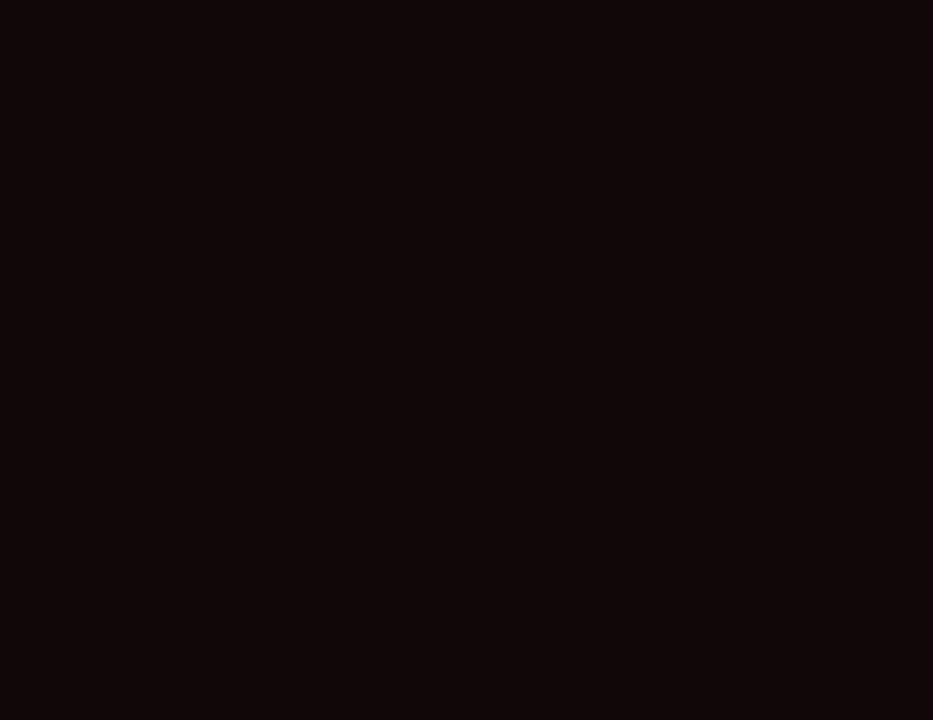
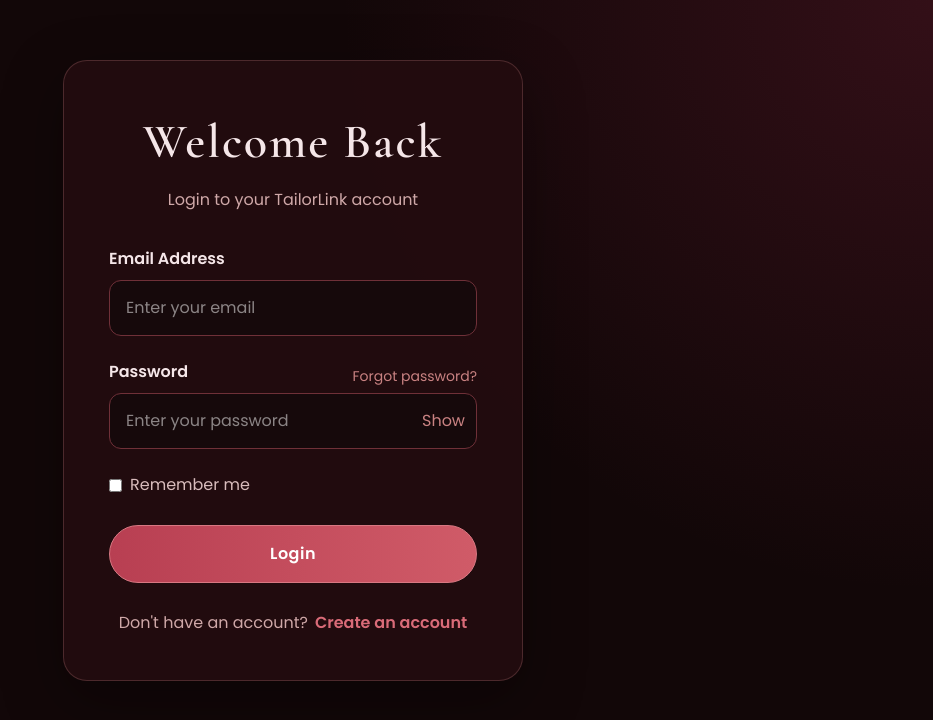
Before and after one commit to Nikini-Thathsarani/TailorLink, a React (Vite) app: page /login in a window 1280 px wide. Before the commit this address had no page. Shown: the top 720 px of the page, without its empty margins (347-1280 px from the left). Built offline with nearby package versions, Linux system fonts and the light colour scheme.

Commit message:
Improve navbar button styling
Updated Login and Let's Create button styles to match the TailorLink luxury UI.

```diff
--- a/src/App.jsx
+++ b/src/App.jsx
@@ -1,11 +1,18 @@
-import AppRoutes from "./routes/AppRoutes";
+import React from "react";
 import { Routes, Route } from "react-router-dom";
+
 import MainLayout from "./components/layout/MainLayout";
+
 import Home from "./pages/Home/Home";
+import Login from "./pages/Login/Login";
+
 
 function App() {
+
     return (
+
         <Routes>
+
             <Route
                 path="/"
                 element={
@@ -14,8 +21,18 @@
                     </MainLayout>
                 }
             />
+
+
+            <Route
+                path="/login"
+                element={<Login />}
+            />
+
         </Routes>
+
     );
+
 }
 
+
 export default App;
--- a/src/components/layout/Navbar.css
+++ b/src/components/layout/Navbar.css
@@ -3,66 +3,167 @@
 ================================= */
 
 .navbar {
+
   width: 100%;
+
   height: 90px;
+
   background: #120708;
 
   display: flex;
+
   justify-content: space-between;
+
   align-items: center;
 
   padding: 0 80px;
+
 }
+
 
 /* ===============================
    Logo
 ================================= */
 
 .logo {
+
   font-size: 30px;
+
   font-weight: 700;
+
   color: white;
+
 }
 
 .logo span {
+
   color: #c98282;
+
 }
+
 
 /* ===============================
    Navigation
 ================================= */
 
 .nav-links {
+
   display: flex;
+
   align-items: center;
+
   gap: 40px;
+
   list-style: none;
+
 }
 
 .nav-links a {
+
   text-decoration: none;
+
   color: #d6c7c7;
+
   font-size: 15px;
+
   font-weight: 500;
+
   transition: 0.3s;
+
 }
 
 .nav-links a:hover {
+
   color: #ffffff;
+
 }
+
 
 /* Active Page */
 
 .nav-links a.active {
+
   color: #c98282;
+
 }
+
 
 /* ===============================
    Right Side
 ================================= */
 
 .nav-actions {
+
   display: flex;
+
   align-items: center;
+
   gap: 16px;
+
 }
+
+
+/* ===============================
+   Login Button
+================================= */
+
+.login-nav-btn {
+
+  text-decoration: none;
+
+  color: #f5e6e8;
+
+  font-size: 14px;
+
+  font-weight: 500;
+
+  padding: 10px 8px;
+
+  transition: 0.3s ease;
+
+}
+
+.login-nav-btn:hover {
+
+  color: #c98282;
+
+}
+
+
+/* ===============================
+   Let's Create Button
+================================= */
+
+.create-btn {
+
+  padding: 13px 28px;
+
+  border: 1px solid #c98282;
+
+  border-radius: 30px;
+
+  background: transparent;
+
+  color: #f5e6e8;
+
+  font-size: 13px;
+
+  font-weight: 500;
+
+  letter-spacing: 0.5px;
+
+  cursor: pointer;
+
+  transition: all 0.3s ease;
+
+}
+
+.create-btn:hover {
+
+  background: #c98282;
+
+  color: #120708;
+
+  transform: translateY(-2px);
+
+}
--- a/src/components/layout/Navbar.jsx
+++ b/src/components/layout/Navbar.jsx
@@ -2,6 +2,7 @@
 import { NavLink } from "react-router-dom";
 import Button from "../ui/Button/Button";
 import "./Navbar.css";
+import { Link } from "react-router-dom";
 
 const Navbar = () => {
   return (
@@ -23,10 +24,16 @@
       </nav>
 
       {/* Buttons */}
-      <div className="nav-actions">
-  <Button variant="outline">Login</Button>
+     <div className="nav-actions">
 
-  <Button variant="primary">Register</Button>
+    <Link to="/login" className="login-nav-btn">
+        LOGIN
+    </Link>
+
+    <button className="create-btn">
+        LET'S CREATE →
+    </button>
+
 </div>
     </header>
   );
--- /dev/null
+++ b/src/pages/Login/Login.css
@@ -0,0 +1,202 @@
+.login-page {
+    min-height: calc(100vh - 80px);
+    display: flex;
+    justify-content: center;
+    align-items: center;
+    padding: 60px 20px;
+
+    background:
+        radial-gradient(
+            circle at top right,
+            rgba(150, 40, 70, 0.25),
+            transparent 40%
+        ),
+        #120708;
+
+    color: #f5e6e8;
+}
+
+
+.login-container {
+    width: 100%;
+    max-width: 460px;
+
+    padding: 45px;
+
+    background: rgba(35, 12, 15, 0.95);
+
+    border: 1px solid rgba(201, 130, 130, 0.25);
+
+    border-radius: 24px;
+
+    box-shadow: 0 20px 60px rgba(0, 0, 0, 0.35);
+}
+
+
+.login-header {
+    text-align: center;
+    margin-bottom: 35px;
+}
+
+
+.login-header h1 {
+    font-family: "Cormorant Garamond", serif;
+    font-size: 48px;
+    margin-bottom: 10px;
+}
+
+
+.login-header p {
+    color: #cfa8a8;
+}
+
+
+.form-group {
+    margin-bottom: 24px;
+}
+
+
+.form-group label {
+    display: block;
+    margin-bottom: 9px;
+    font-weight: 600;
+}
+
+
+.form-group input {
+    width: 100%;
+    box-sizing: border-box;
+
+    padding: 15px 16px;
+
+    background: #16090b;
+
+    color: white;
+
+    border: 1px solid #6f3038;
+
+    border-radius: 12px;
+
+    outline: none;
+}
+
+
+.form-group input:focus {
+    border-color: #c98282;
+}
+
+
+.password-label {
+    display: flex;
+    justify-content: space-between;
+    align-items: center;
+}
+
+
+.password-label a {
+    color: #c98282;
+    text-decoration: none;
+    font-size: 14px;
+}
+
+
+.password-input {
+    position: relative;
+}
+
+
+.password-input input {
+    padding-right: 65px;
+}
+
+
+.password-input button {
+    position: absolute;
+
+    right: 12px;
+    top: 50%;
+
+    transform: translateY(-50%);
+
+    background: none;
+    border: none;
+
+    color: #c98282;
+
+    cursor: pointer;
+}
+
+
+.remember-me {
+    display: flex;
+    align-items: center;
+    gap: 8px;
+
+    margin-bottom: 28px;
+
+    color: #d8bcbc;
+}
+
+
+.remember-me input {
+    width: auto;
+}
+
+
+.login-button {
+    width: 100%;
+    padding: 16px 25px;
+
+    border: 1px solid #d87882;
+    border-radius: 50px;
+
+    background: linear-gradient(
+        90deg,
+        #b83f52,
+        #d05b68
+    );
+
+    color: #ffffff;
+
+    font-size: 16px;
+    font-weight: 600;
+
+    letter-spacing: 0.5px;
+
+    cursor: pointer;
+
+    transition: all 0.3s ease;
+}
+
+.login-button:hover {
+    transform: translateY(-2px);
+
+    box-shadow: 0 10px 25px rgba(190, 70, 90, 0.3);
+
+    background: linear-gradient(
+        90deg,
+        #c94b5e,
+        #df6b77
+    );
+}
+
+
+
+.register-text {
+    text-align: center;
+
+    margin-top: 28px;
+
+    color: #cfa8a8;
+}
+
+
+.register-text a {
+    margin-left: 7px;
+
+    color: #d96b78;
+
+    font-weight: 600;
+
+    text-decoration: none;
+}
--- /dev/null
+++ b/src/pages/Login/Login.jsx
@@ -0,0 +1,108 @@
+import React, { useState } from "react";
+import "./Login.css";
+
+const Login = () => {
+
+    const [showPassword, setShowPassword] = useState(false);
+
+    return (
+        <div className="login-page">
+
+            <div className="login-container">
+
+                <div className="login-header">
+
+                    <h1>Welcome Back</h1>
+
+                    <p>
+                        Login to your TailorLink account
+                    </p>
+
+                </div>
+
+
+                <form className="login-form">
+
+                    <div className="form-group">
+
+                        <label>Email Address</label>
+
+                        <input
+                            type="email"
+                            placeholder="Enter your email"
+                            required
+                        />
+
+                    </div>
+
+
+                    <div className="form-group">
+
+                        <div className="password-label">
+
+                            <label>Password</label>
+
+                            <a href="#">
+                                Forgot password?
+                            </a>
+
+                        </div>
+
+                        <div className="password-input">
+
+                            <input
+                                type={showPassword ? "text" : "password"}
+                                placeholder="Enter your password"
+                                required
+                            />
+
+                            <button
+                                type="button"
+                                onClick={() =>
+                                    setShowPassword(!showPassword)
+                                }
+                            >
+                                {showPassword ? "Hide" : "Show"}
+                            </button>
+
+                        </div>
+
+                    </div>
+
+
+                    <label className="remember-me">
+
+                        <input type="checkbox" />
+
+                        <span>Remember me</span>
+
+                    </label>
+
+
+                    <button
+                        type="submit"
+                        className="login-button"
+                    >
+                        Login
+                    </button>
+
+
+                    <p className="register-text">
+
+                        Don't have an account?
+
+                        <a href="#">
+                            Create an account
+                        </a>
+
+                    </p>
+
+                </form>
+
+            </div>
+
+        </div>
+    );
+};
+
+export default Login;
```
Lines whose indentation alone changed are shown as unchanged.
